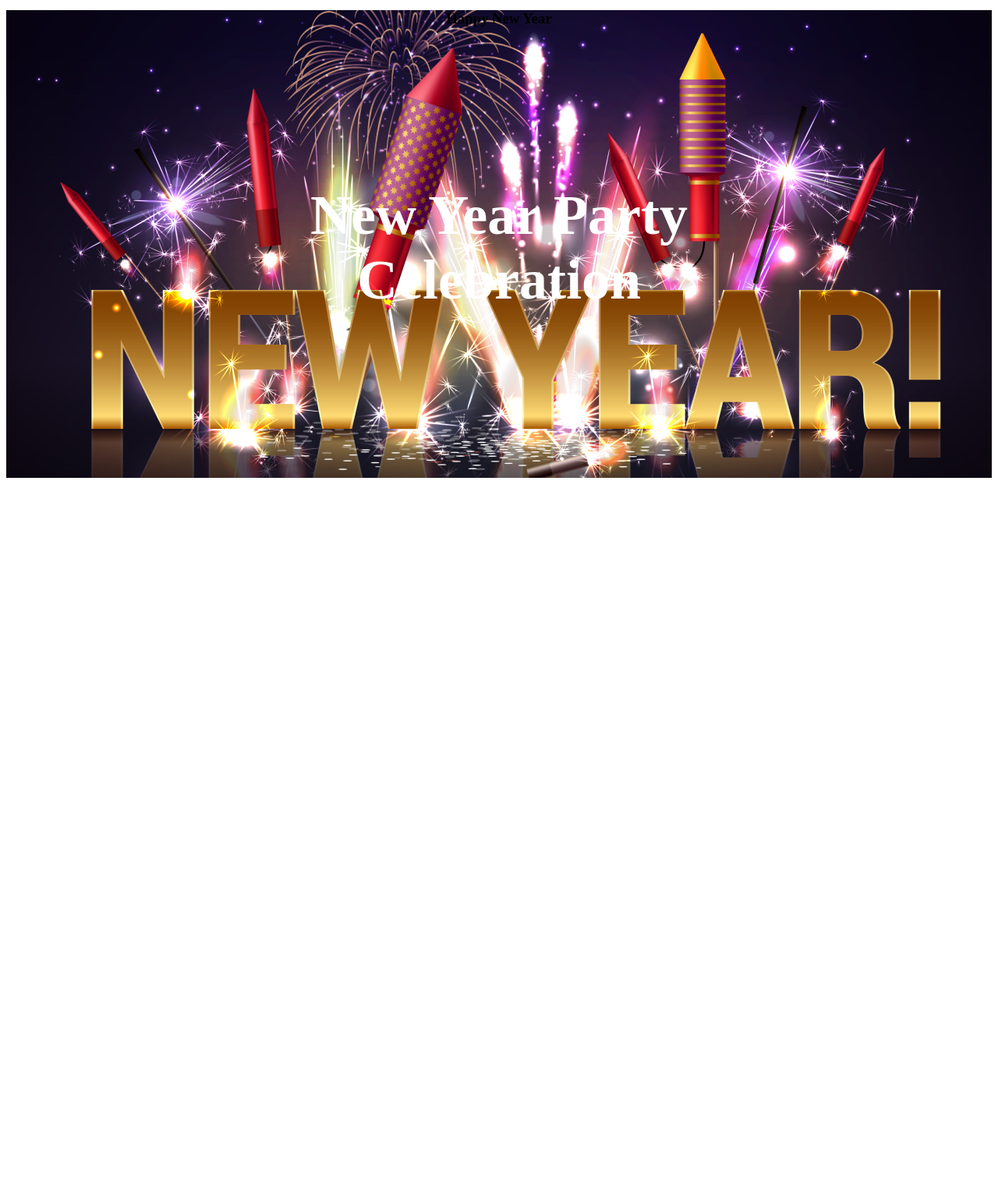
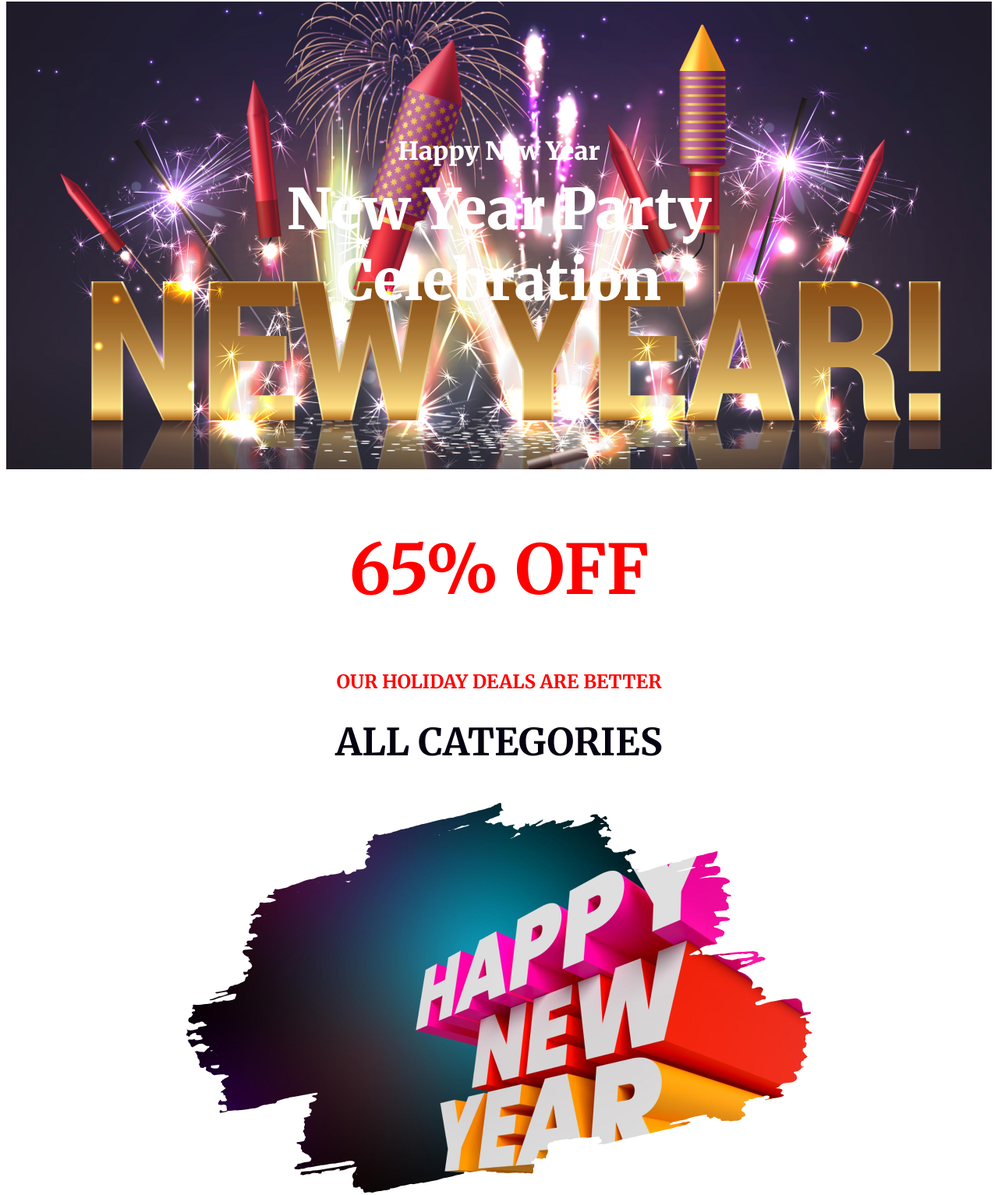
Before and after one commit to Imran773/assignment-new-year, a plain HTML site: page index.html in a window 1280 px wide. Shown: the part 6-1539 px from the top of the page at 78% size. Before the commit the page ends 800 px from the top, so only its background shows below. Drawn offline with Linux system fonts and the light colour scheme.

Commit message:
another commit

```diff
--- a/index.html
+++ b/index.html
@@ -4,18 +4,40 @@
     <meta charset="UTF-8">
     <meta name="viewport" content="width=device-width, initial-scale=1.0">
     <title>New Year Project</title>
+
+    <!-- font family -->
+    <link rel="preconnect" href="https://fonts.googleapis.com">
+    <link rel="preconnect" href="https://fonts.gstatic.com" crossorigin>
+    <link href="https://fonts.googleapis.com/css2?family=Merriweather:ital,wght@0,300;0,400;0,700;0,900;1,300;1,400;1,700;1,900&family=Open+Sans:ital,wght@0,300..800;1,300..800&display=swap" rel="stylesheet">
+
+    <!-- css link -->
     <link rel="stylesheet" href="styles/style.css">
 </head>
 <body>
     <header>
         <div class="container">
-            <h3>Happy New Year</h3>
-            <h1>New Year Party <br> Celebration</h1>
+           <div class="banner-title">Happy New Year</div>
+           <div class="banner-title2">New Year Party <br> Celebration</div>
         </div>
     </header>
 
     <main>
+        <section class="categories">
+            <div class="container-categories">
+                <h1 class="categories-title">65% OFF</h1>
+                <h4 class="categories-title2">OUR HOLIDAY DEALS ARE BETTER</h4>
+                <h3 class="categories-title3">ALL CATEGORIES</h3>
+                <div class="all-categories-img">
 
+                </div>
+            </div>
+        </section>
+
+        <section>
+            <div class="contaier-midnight-party">
+                <h3>Welcome to <br> midnight party</h3>
+            </div>
+        </section>
     </main>
 
     <footer>
--- a/styles/style.css
+++ b/styles/style.css
@@ -1,3 +1,9 @@
+body{
+    font-family: "Merriweather", serif;
+    font-weight: 900;
+
+}
+
 .container{
    text-align: center;
    width: 100%;
@@ -5,13 +11,73 @@
    background-image: url('../images/banner-image.png');
    background-repeat: no-repeat;
    background-position: center;
+   opacity: 0.9;
 
+}
+
+.banner-title{
+    position: absolute;
+    left: 50%;
+    top: 25%;
+    transform: translate(-50%, -50%);
+    font-size: 32px;
+    color: #FFFFFF;
 
 
 }
 
-h1 {
-    margin-top: 200px;
+.banner-title2{
+    position: absolute;
+    left: 50%;
+    top: 40%;
+    transform: translate(-50%, -50%);
+    font-size: 72px;
     color: #FFFFFF;
-    font-size: 72px;
+    z-index: 3;
+
+
 }
+
+/* header styles end */
+
+/* all-categories styles start*/
+
+.categories{
+    text-align: center;
+    justify-content: center;
+}
+
+.categories-title{
+    font-size: 88px;
+    color: #FF0000;
+}
+
+.categories-title3{
+    font-size: 48px;
+    color: #070211;
+    font-family: 500;
+    margin-top: 0;
+}
+
+.categories-title2{
+    font-size: 24px;
+    color: #FF0000;
+
+}
+
+.all-categories-img{
+    background-image: url('../images/new-year-photo.png');
+    background-repeat: no-repeat;
+    width: 100%;
+    height: 500px;
+    background-position: center;
+}
+
+/* midnight party style start */
+
+.contaier-midnight-party{
+    font-size: 64px;
+    color: #FFFFFF;
+    background-image: url('../images/party.png');
+    background-repeat: no-repeat;
+}
```
Also changed, not shown: images/new-year-photo.png (renamed from images/New Year Photo.png), 2 other files.
